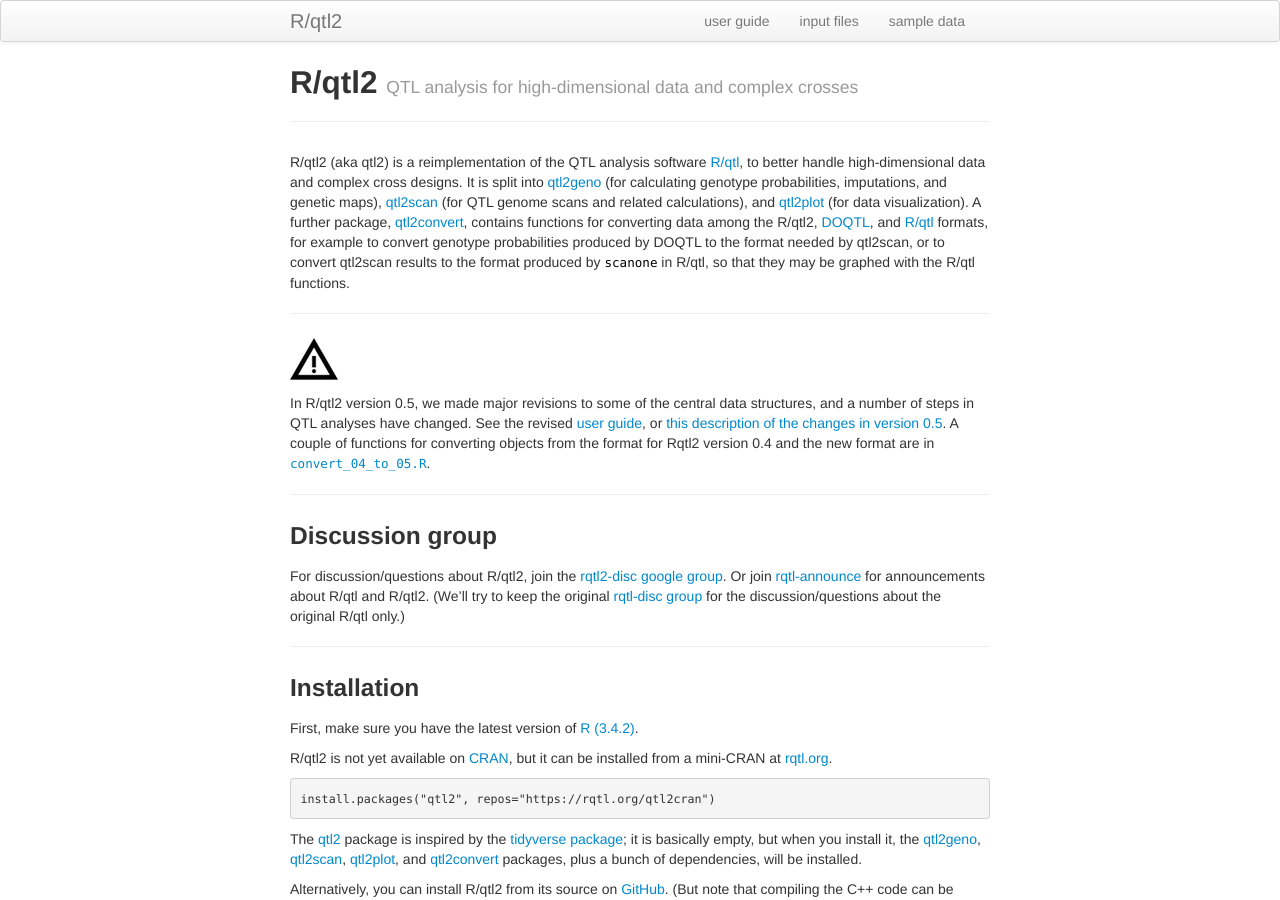
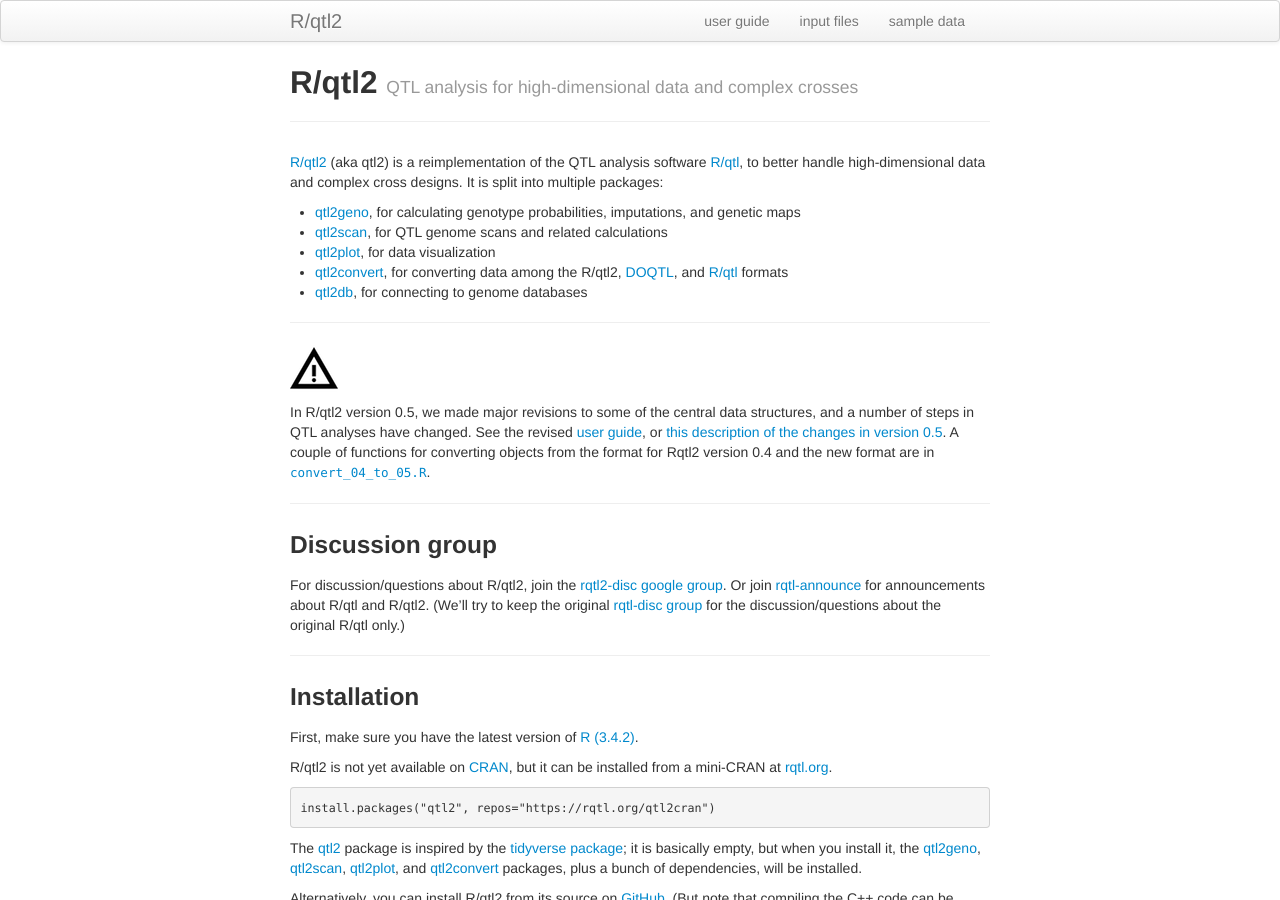
Before and after one commit to rqtl/qtl2, a Jekyll site: the page built from index.md, in a window 1280 px wide and 900 px high. Built offline with Jekyll 4.4.1, drawn with Linux system fonts in a browser that asks for light colours.

Commit message:
Update intro text in index.md and ReadMe

```diff
--- a/index.md
+++ b/index.md
@@ -5,21 +5,21 @@
 description: R/qtl2, a reimplementation of R/qtl to better handle high-dimensional data and complex cross designs
 ---
 
-R/qtl2 (aka qtl2) is a reimplementation of the QTL analysis software
-[R/qtl](https://rqtl.org), to better handle high-dimensional data
-and complex cross designs.  It is split
-into [qtl2geno](https://github.com/rqtl/qtl2geno) (for calculating
-genotype probabilities, imputations, and genetic maps),
-[qtl2scan](https://github.com/rqtl/qtl2scan) (for QTL genome scans and
-related calculations), and
-[qtl2plot](https://github.com/rqtl/qtl2plot) (for data visualization).
-A further package, [qtl2convert](https://github.com/rqtl/qtl2convert),
-contains functions for converting data among the R/qtl2,
-[DOQTL](https://www.bioconductor.org/packages/release/bioc/html/DOQTL.html),
-and [R/qtl](https://rqtl.org) formats, for example to convert genotype
-probabilities produced by DOQTL to the format needed by qtl2scan, or
-to convert qtl2scan results to the format produced by `scanone` in
-R/qtl, so that they may be graphed with the R/qtl functions.
+[R/qtl2](http://kbroman.org/qtl2) (aka qtl2) is a reimplementation of
+the QTL analysis software [R/qtl](https://rqtl.org), to better handle
+high-dimensional data and complex cross designs. It is split into
+multiple packages:
+
+- [qtl2geno](https://github.com/rqtl/qtl2geno), for calculating genotype
+  probabilities, imputations, and genetic maps
+- [qtl2scan](https://github.com/rqtl/qtl2scan), for QTL genome scans and
+  related calculations
+- [qtl2plot](https://github.com/rqtl/qtl2plot), for data visualization
+- [qtl2convert](https://github.com/rqtl/qtl2convert),
+  for converting data among the R/qtl2,
+  [DOQTL](https://www.bioconductor.org/packages/release/bioc/html/DOQTL.html),
+  and [R/qtl](https://rqtl.org) formats
+- [qtl2db](https://github.com/qtl2db), for connecting to genome databases
 
 ---
 
```
Also changed, not shown: ReadMe.md.
